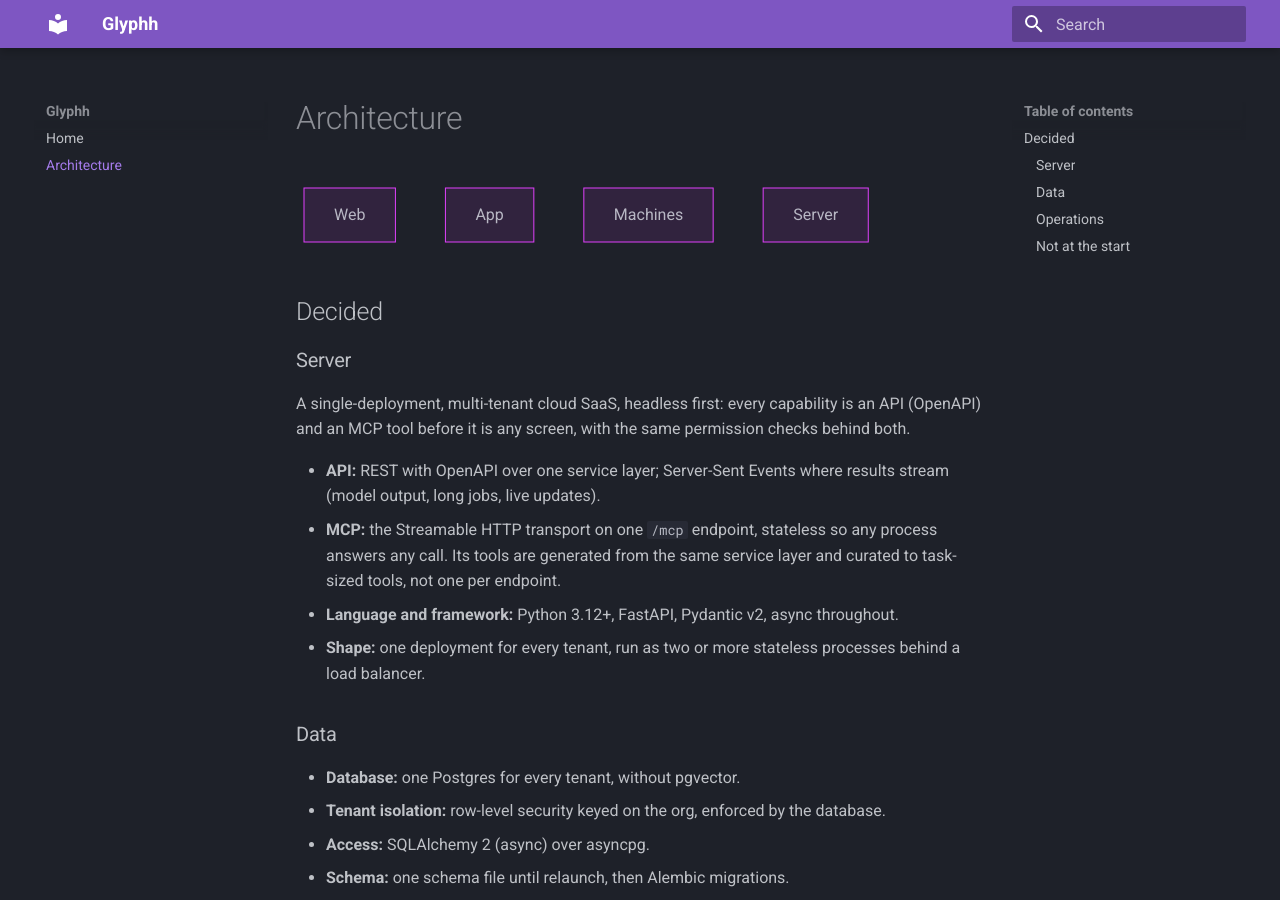
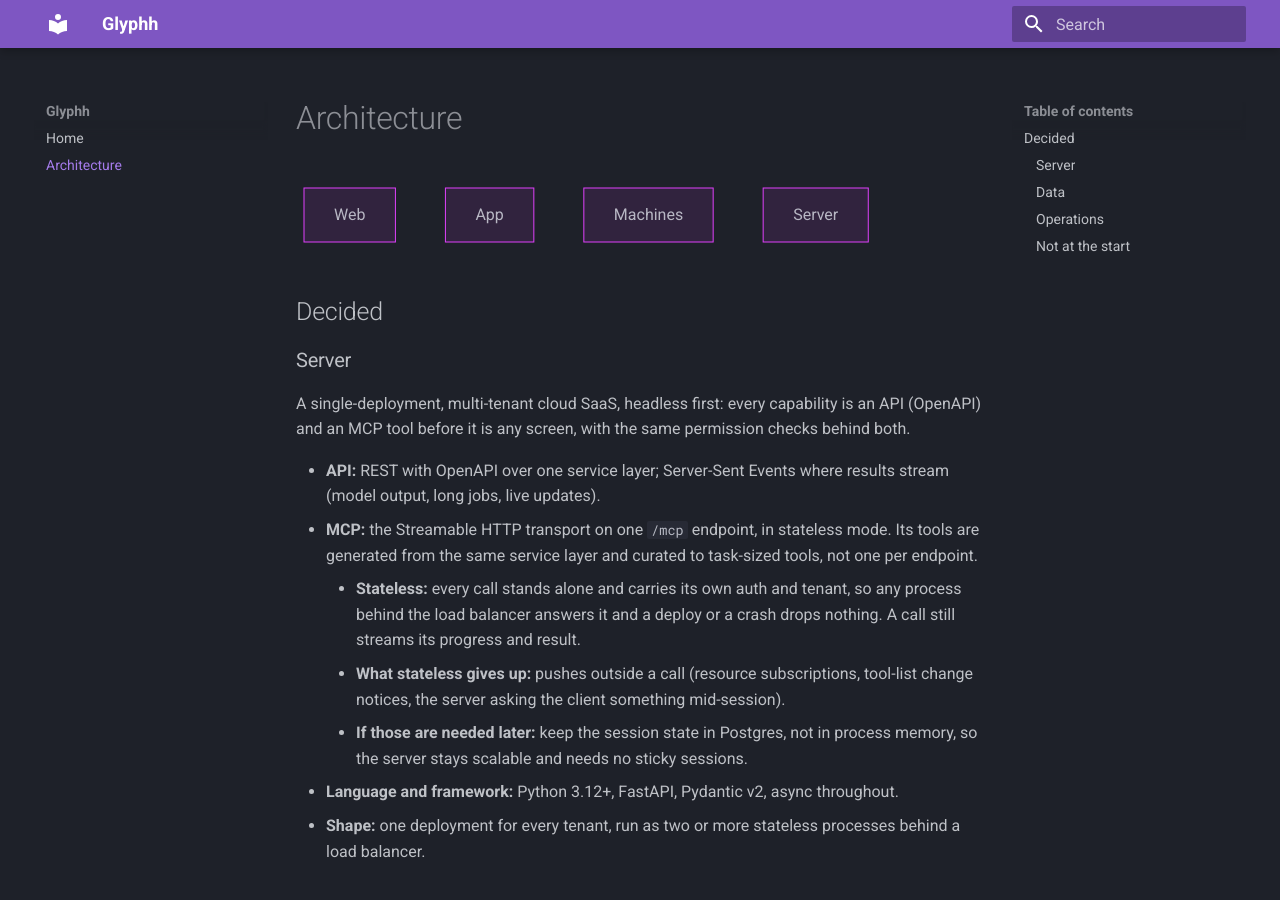
Before and after one commit to glyphh-ai/server, an MkDocs documentation site: the page built from docs/architecture.md, in a window 1280 px wide and 900 px high. Built offline with MkDocs 1.6.1 and Material for MkDocs 9.7.7, drawn with Linux system fonts in a browser that asks for light colours.

Commit message:
Architecture: stateless MCP, what it gives up and the way back
Co-Authored-By: Claude Opus 5.5 <noreply@anthropic.com>

```diff
--- a/docs/architecture.md
+++ b/docs/architecture.md
@@ -15,7 +15,10 @@ flowchart TB
 A single-deployment, multi-tenant cloud SaaS, headless first: every capability is an API (OpenAPI) and an MCP tool before it is any screen, with the same permission checks behind both.
 
 - **API:** REST with OpenAPI over one service layer; Server-Sent Events where results stream (model output, long jobs, live updates).
-- **MCP:** the Streamable HTTP transport on one `/mcp` endpoint, stateless so any process answers any call. Its tools are generated from the same service layer and curated to task-sized tools, not one per endpoint.
+- **MCP:** the Streamable HTTP transport on one `/mcp` endpoint, in stateless mode. Its tools are generated from the same service layer and curated to task-sized tools, not one per endpoint.
+    - **Stateless:** every call stands alone and carries its own auth and tenant, so any process behind the load balancer answers it and a deploy or a crash drops nothing. A call still streams its progress and result.
+    - **What stateless gives up:** pushes outside a call (resource subscriptions, tool-list change notices, the server asking the client something mid-session).
+    - **If those are needed later:** keep the session state in Postgres, not in process memory, so the server stays scalable and needs no sticky sessions.
 
 - **Language and framework:** Python 3.12+, FastAPI, Pydantic v2, async throughout.
 - **Shape:** one deployment for every tenant, run as two or more stateless processes behind a load balancer.
```
